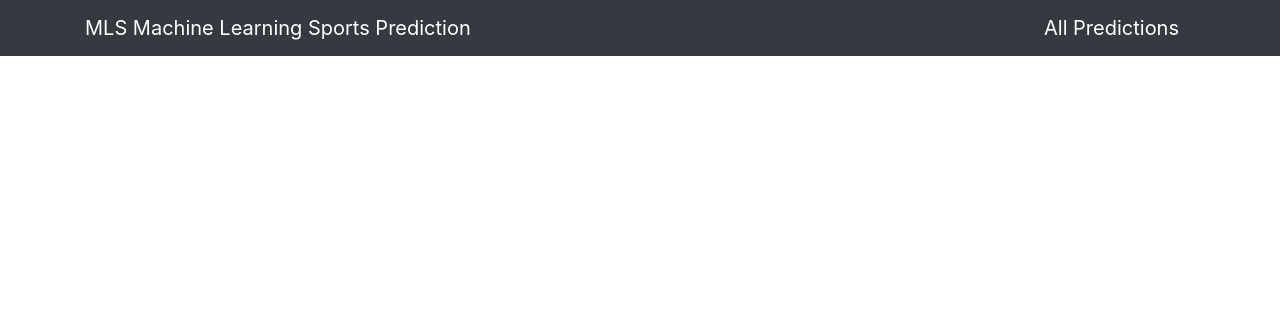
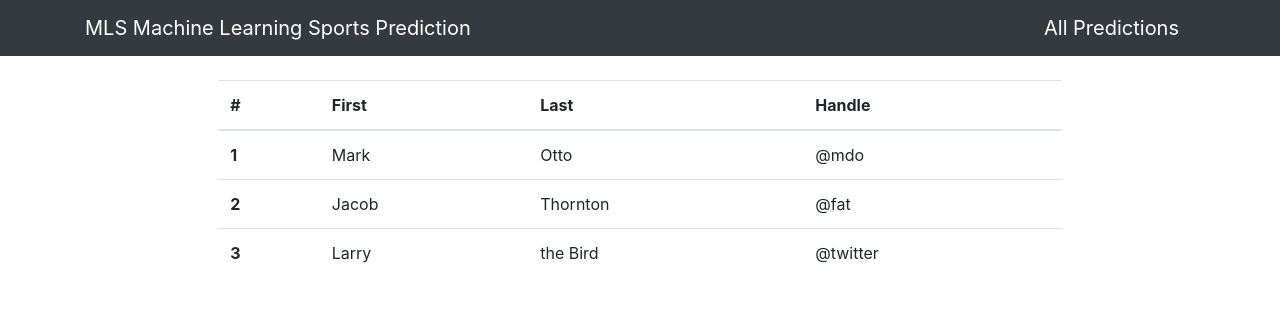
Before and after one commit to oran2527/mls, a Django app: page /predictions/ in a window 1280 px wide. Shown: the top 316 px of the page. Run offline with Django 3.2, Linux system fonts and the light colour scheme; some libraries are stand-ins or nearby versions.

Commit message:
predictions 1

```diff
--- a/templates/mlsapp/predictions.html
+++ b/templates/mlsapp/predictions.html
@@ -6,7 +6,36 @@
 <div clas="container">
     <div class="row mt-4">
         <div class="col-md-8 offset-md-2">
-
+            <table class="table">
+                <thead>
+                  <tr>
+                    <th scope="col">#</th>
+                    <th scope="col">First</th>
+                    <th scope="col">Last</th>
+                    <th scope="col">Handle</th>
+                  </tr>
+                </thead>
+                <tbody>
+                  <tr>
+                    <th scope="row">1</th>
+                    <td>Mark</td>
+                    <td>Otto</td>
+                    <td>@mdo</td>
+                  </tr>
+                  <tr>
+                    <th scope="row">2</th>
+                    <td>Jacob</td>
+                    <td>Thornton</td>
+                    <td>@fat</td>
+                  </tr>
+                  <tr>
+                    <th scope="row">3</th>
+                    <td>Larry</td>
+                    <td>the Bird</td>
+                    <td>@twitter</td>
+                  </tr>
+                </tbody>
+              </table>
         </div>
     </div>
 </div>
```
